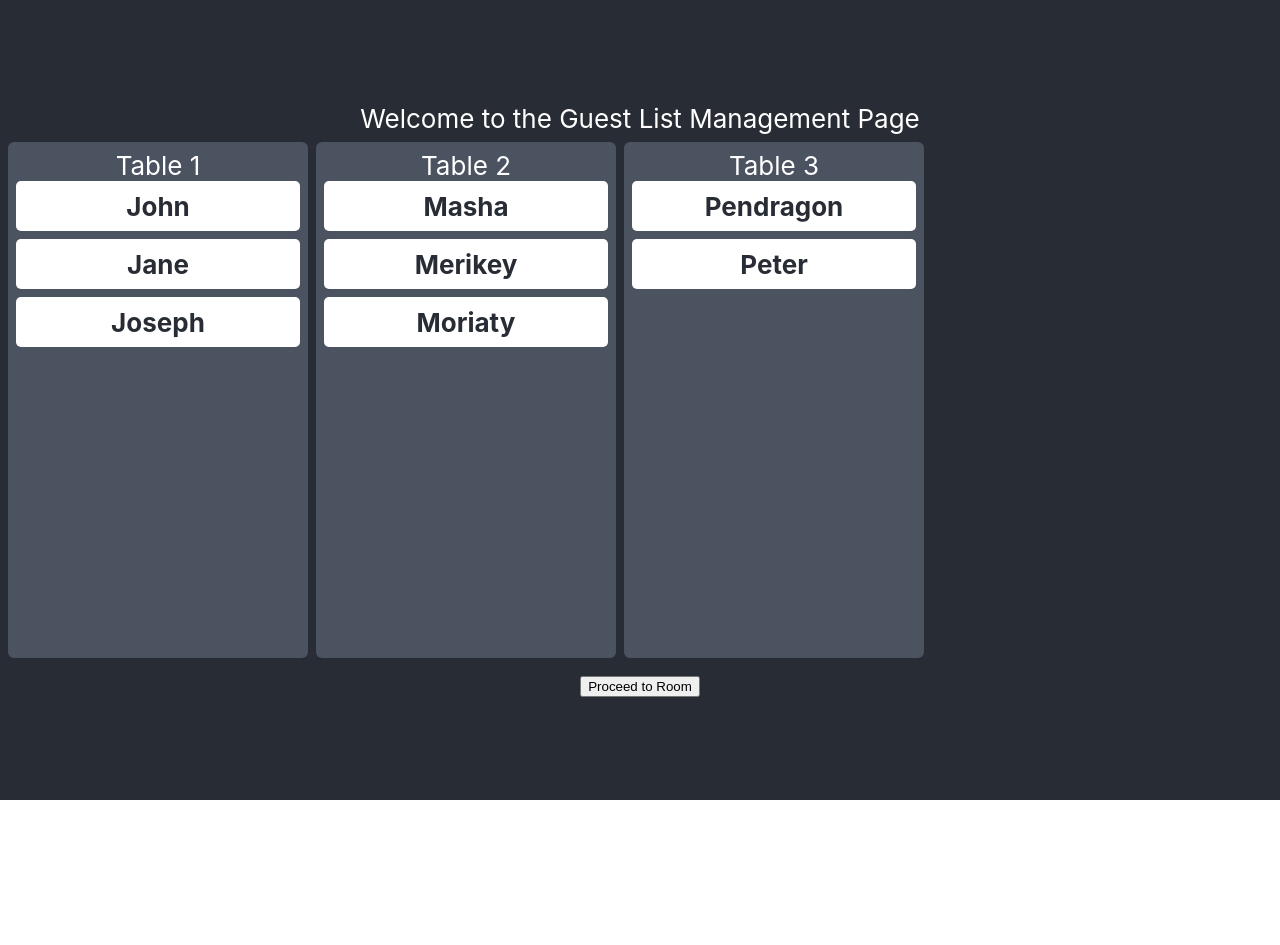
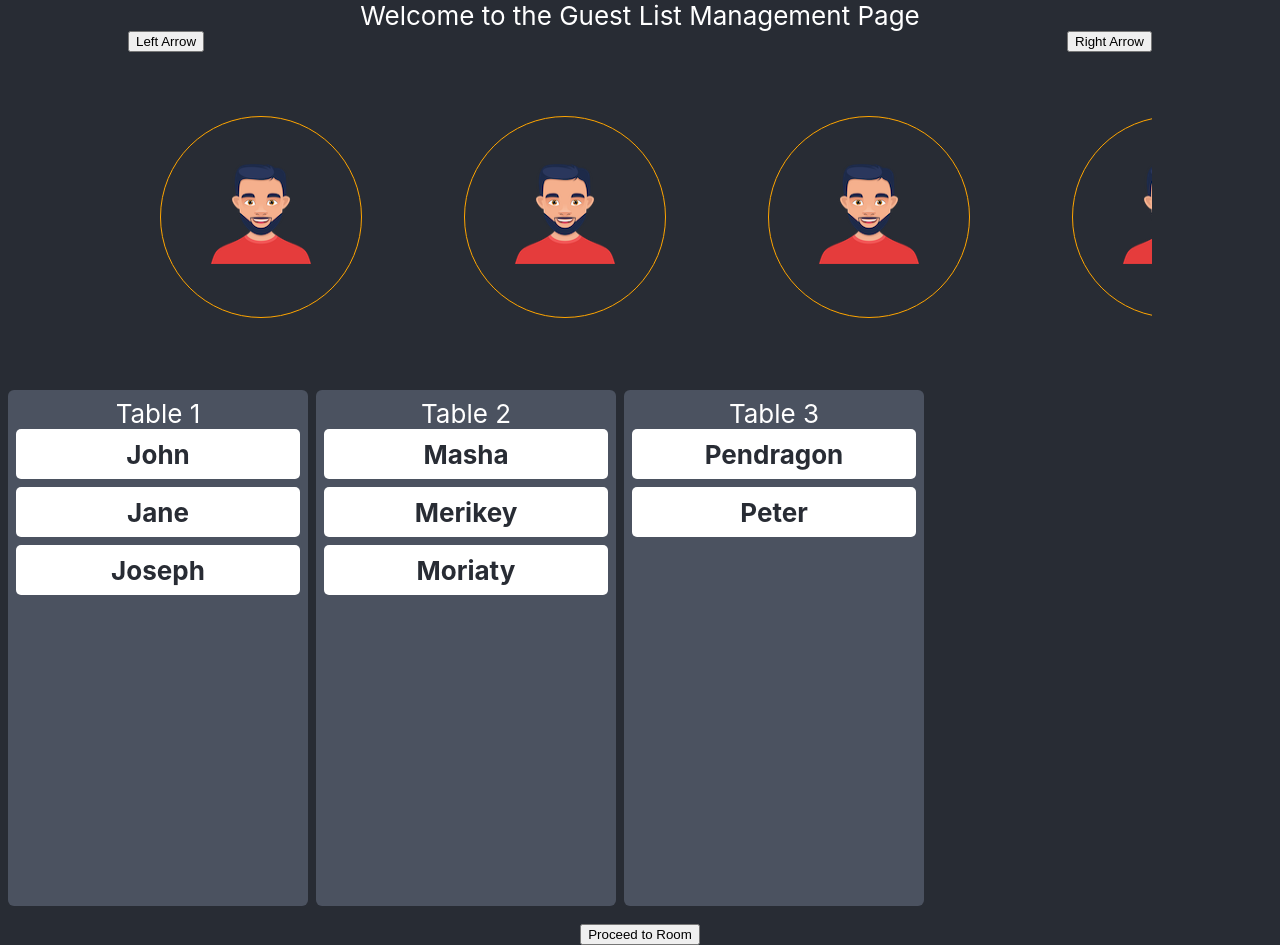
Before and after one commit to akotonyStark/GuestList, a React (Create React App) app: page /app/guest-list in a window 1280 px wide. Before the commit the page ends 800 px from the top, so only its background shows below. Built offline with nearby package versions, Linux system fonts and the light colour scheme.

Commit message:
Slider for guests

```diff
--- a/package.json
+++ b/package.json
@@ -6,8 +6,10 @@
     "@testing-library/jest-dom": "^5.17.0",
     "@testing-library/react": "^13.4.0",
     "@testing-library/user-event": "^13.5.0",
+    "framer-motion": "^10.16.16",
     "react": "^18.2.0",
     "react-dom": "^18.2.0",
+    "react-icons": "^4.12.0",
     "react-router-dom": "^6.20.0",
     "react-scripts": "5.0.1",
     "web-vitals": "^2.1.4"
--- /dev/null
+++ b/src/Components/Slider/Slider.jsx
@@ -0,0 +1,68 @@
+import React, {useState, useEffect, useRef} from 'react'
+import { motion } from 'framer-motion'
+
+
+import style from './Slider.module.css'
+import SliderCard from './SliderCard'
+
+const Slider = () => {
+    const sliderArray = [1,2,3,4,5,6]
+    const [width, setWidth] = useState(0)
+
+    const dragSlider = useRef()
+
+    useEffect(() => {
+        setWidth(dragSlider.current.scrolWidth - dragSlider.current.offsetWidth)
+    })
+
+    const handleScroll = (direction) => {
+        console.log(direction)
+        const {current} = dragSlider
+        const scrollAmount = window.innerWidth > 1800 ? 270: 210
+
+        if(direction == 'left'){
+            current.scrollLeft -= scrollAmount
+        }
+        else{
+            current.scrollLeft += scrollAmount
+        }
+    }
+
+  return (
+    <div className={style.slider}>
+        <div className={style.slider_box}>
+
+            <div className={style.slider_box_button}>
+
+                <div className={style.slider_box_button_btn}>
+                    <button onClick={() => handleScroll('left')}>Left Arrow</button>
+                </div>
+                <div className={style.slider_box_button_btn}>
+                    <button onClick={() => handleScroll('right')}>Right Arrow</button>
+                </div>
+            </div>
+
+            <motion.div className={style.slider_box_items} ref={dragSlider}>
+                <motion.div
+                     ref={dragSlider}
+                     className={style.slider_box_item}
+                     drag='x'
+                     dragConstraints = {{right: 0, left: -width}}
+                >
+                    {sliderArray.map((el, i) => {
+                        return <SliderCard key={i+1} el={el} i={i} />
+                        // return (
+                        // <div style={{display:'flex', flexDirection:'row', justifyContent:'center'}}>
+                        //     <div style={{border: '1px solid orange', height:100, borderRadius: 100, width: 100}}>
+                        //         <h6>Guest {el}</h6>
+                        //     </div>
+                        // </div>)
+                    })}
+                </motion.div>
+            </motion.div>
+        </div>
+    </div>
+  )
+}
+
+export default Slider
--- /dev/null
+++ b/src/Components/Slider/Slider.module.css
@@ -0,0 +1,51 @@
+.slider{
+    width: 100%;
+}
+
+.slider_box{
+    width: 80%;
+    margin: 0 auto;
+    padding: 0 -1rem 8rem 0;
+}
+
+.slider_box_button{
+    display: flex;
+    justify-content: space-between;
+    align-items: center;
+}
+
+.slider_box_button_btn{
+    display: flex;
+    align-items: center;
+    gap: 2rem;
+    font-size: 2rem;
+}
+
+.slider_box_items{
+    width: 100%;
+    overflow: hidden;
+}
+
+.slider_box_item{
+    display: grid;
+    grid-template-columns: repeat(8, 18rem);
+    cursor: grab;
+    gap: 1rem;
+    padding: 4rem 2rem;
+}
+
+.slider_box_item::-webkit-scrollbar{
+    display: none;
+}
+
+@media screen and (max-width: 35em) {
+    .slider_box_item{
+        overflow: auto;
+        grid-template-columns: repeat(6, 95%);
+        padding: 4rem 0;
+    }
+
+    .slider_box{
+        width: 90%;
+    }
+}
--- /dev/null
+++ b/src/Components/Slider/SliderCard.jsx
@@ -0,0 +1,20 @@
+import React, {useState, useRef, useEffect} from 'react'
+import style from './SliderCard.module.css'
+
+import man from '../../Assets/man.png'
+
+import { motion } from 'framer-motion'
+
+const SliderCard = () => {
+  return (
+    <motion.div className={style.sliderCard}>
+        <div className={style.sliderCard_box}>
+            <motion.div className={style.sliderCard_box_img}>
+                <img src={man} alt='profile'  width={100} height={100}/>
+            </motion.div>
+        </div>
+    </motion.div>
+  )
+}
+
+export default SliderCard
--- /dev/null
+++ b/src/Components/Slider/SliderCard.module.css
@@ -0,0 +1,17 @@
+.sliderCard{
+    display: flex;
+    border: 1px solid orange;
+    width: 200px;
+    height: 200px;
+    align-items: center;
+    justify-content: center;
+    border-radius: 50%;
+}
+
+.sliderCard_box{
+    transition: all .3s ease-in;
+}
+
+.sliderCard_box:hover{
+   box-shadow: var(--box-shadow);
+}
--- a/src/pages/GuesListPage.jsx
+++ b/src/pages/GuesListPage.jsx
@@ -2,6 +2,7 @@ import React, { useState } from 'react'
 import GuestList from '../Components/GuestList/GuestList'
 import { Link } from 'react-router-dom'
 import {Data} from "../Assets/guests"
+import Slider from '../Components/Slider/Slider'
 
 function GuestListPage() {
   const [tableData, setTableData] = useState(Data)
@@ -9,6 +10,7 @@ function GuestListPage() {
   return (
     <>
         <div>Welcome to the Guest List Management Page</div>
+        <Slider/>
         <GuestList tableData={tableData} setTableData={setTableData}/>
         <Link to='/room' state={tableData}><button>Proceed to Room</button></Link>
     </>
```
Also changed, not shown: 1 other file (tests, documents, lock files or other folders).
